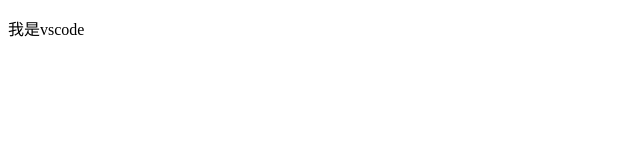
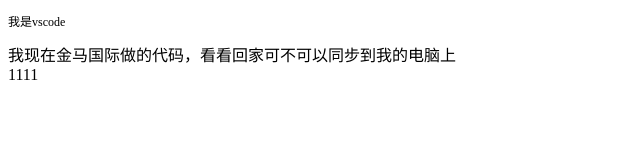
Before and after one commit to liyonghao1210/test, a plain HTML site: page index.html in a window 1280 px wide. Shown: the whole page, without its empty margins (0-640 px from the left). Drawn offline with Linux system fonts and the light colour scheme.

Commit message:
我在金马国际修改的代码，回家看看能不能生效

```diff
--- a/index.html
+++ b/index.html
@@ -5,8 +5,16 @@
     <meta name="viewport" content="width=device-width, initial-scale=1.0">
     <meta http-equiv="X-UA-Compatible" content="ie=edge">
     <title>test</title>
+    <style>
+        p{
+            font-size: 12px;
+            color: #000;
+        }
+    </style>
 </head>
 <body>
     <p>我是vscode</p>
+    <div>我现在金马国际做的代码，看看回家可不可以同步到我的电脑上</div>
+    <span>1111</span>
 </body>
 </html>
```
